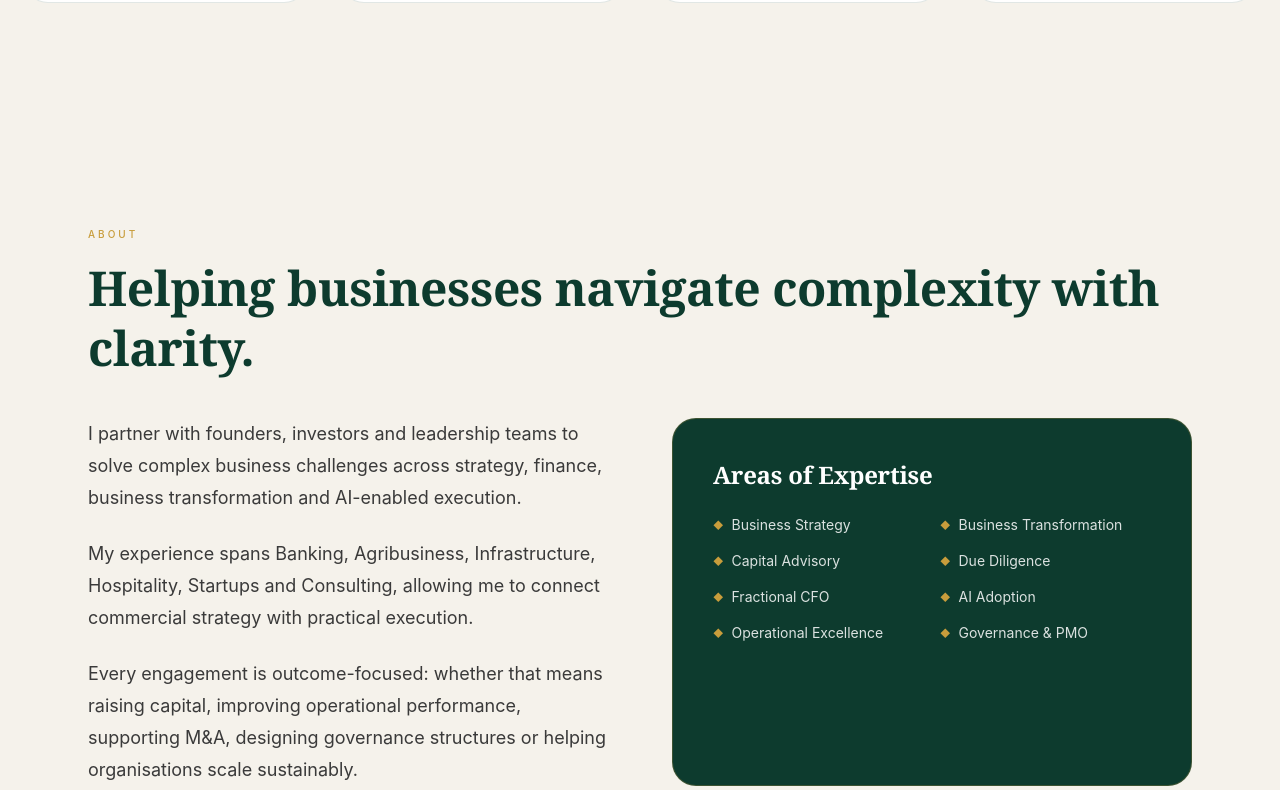
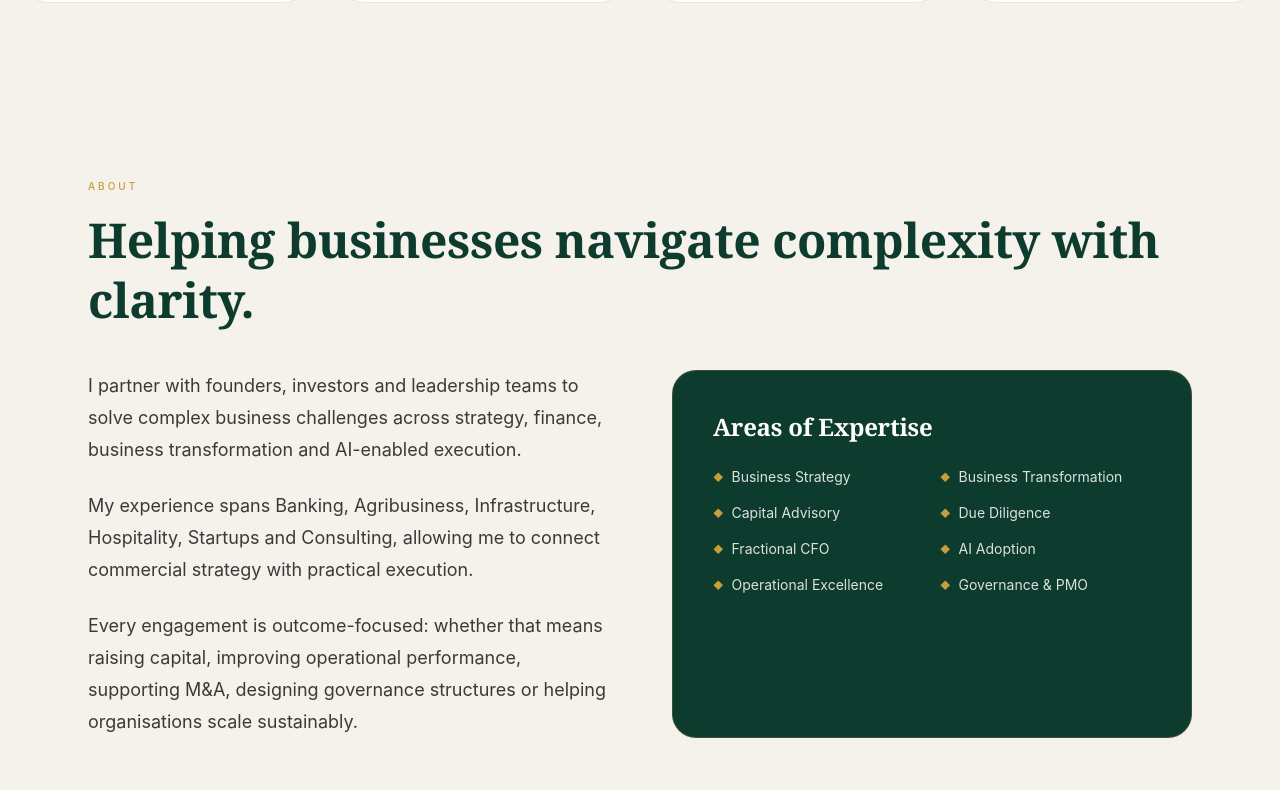
Before and after one commit to SravaniPolina/sravani-portfolio-frontend, a React (Create React App) app: page / in a window 1280 px wide. Shown: the part 1570-2360 px from the top of the page. Built offline with nearby package versions, Linux system fonts and the light colour scheme.

Commit message:
Update AboutMe.js

```diff
--- a/src/components/AboutMe.js
+++ b/src/components/AboutMe.js
@@ -2,7 +2,7 @@ import React from "react";
 
 export default function AboutMe() {
   return (
-    <section id="about" className="py-28" style={{background: "var(--beige)", color: "var(--text-dark)"}}>
+    <section id="about" className="py-16" style={{background: "var(--beige)", color: "var(--text-dark)"}}>
       <div className="max-w-6xl mx-auto px-6">
         <p className="section-label">About</p>
         <h2 className="font-serif text-5xl mt-4 mb-10 leading-tight" style={{color: "var(--green)"}}>
```
